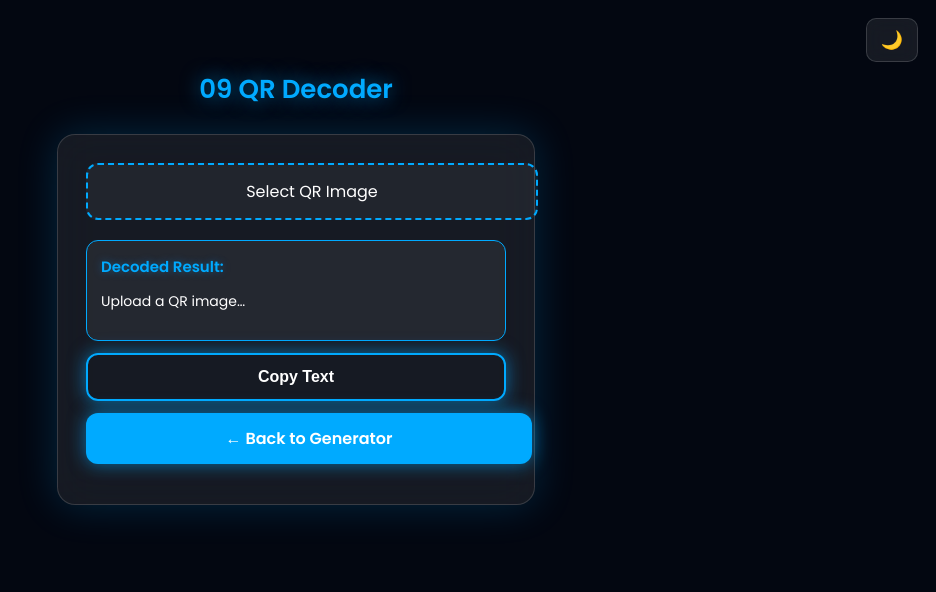
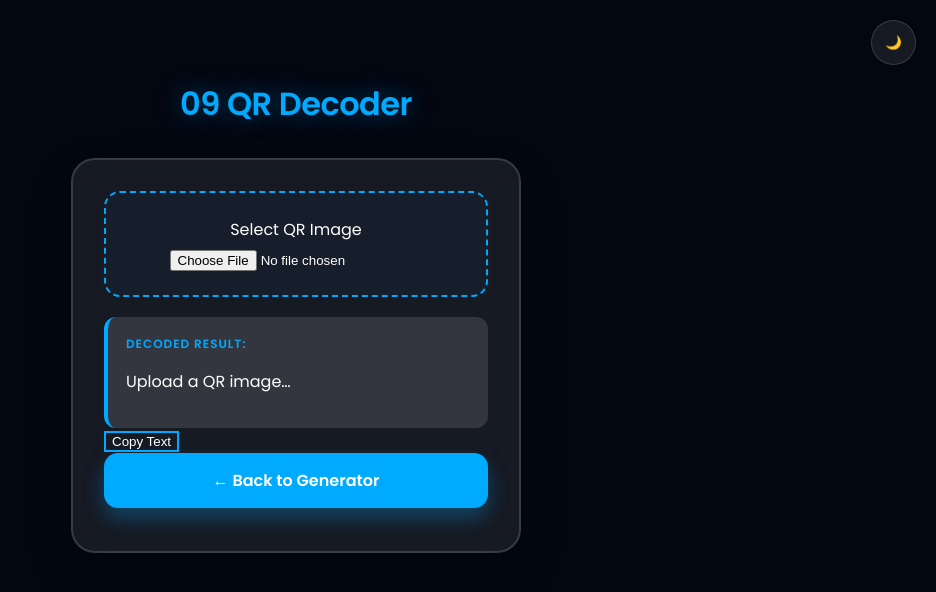
Before and after one commit to SandeepCoder09/qrcode, a plain HTML site: page decoder/index.html in a window 1280 px wide. Shown: the whole page, without its empty margins (344-1280 px from the left). Drawn offline with nearby package versions, Linux system fonts and the light colour scheme.

Commit message:
Update style.css

```diff
--- a/generator/style.css
+++ b/generator/style.css
@@ -3,177 +3,250 @@
 
 :root {
   --blue: #00aaff;
+  --blue-hover: #0088cc;
   --glass: rgba(255, 255, 255, 0.08);
+  --glass-heavy: rgba(255, 255, 255, 0.12);
   --border: rgba(255, 255, 255, 0.15);
-  --text-light: #fff;
-  --text-dark: #111;
+  --text-light: #ffffff;
+  --text-dark: #1a1a1a;
   --dark-bg: #030711;
-  --light-bg: #e8f0ff;
+  --light-bg: #f0f4f8;
+  --transition: all 0.3s cubic-bezier(0.4, 0, 0.2, 1);
 }
 
 /* Themes */
 [data-theme="dark"] {
   --bg: var(--dark-bg);
   --text: var(--text-light);
+  --input-bg: rgba(255, 255, 255, 0.05);
 }
 
 [data-theme="light"] {
   --bg: var(--light-bg);
   --text: var(--text-dark);
+  --glass: rgba(0, 0, 0, 0.04);
+  --border: rgba(0, 0, 0, 0.1);
+  --input-bg: #ffffff;
+}
+
+/* Base Styles */
+* {
+  box-sizing: border-box;
+  -webkit-tap-highlight-color: transparent;
 }
 
 body {
   margin: 0;
-  padding: 0;
-  font-family: Poppins, sans-serif;
+  padding: 0 15px;
+  font-family: 'Poppins', sans-serif;
   background: var(--bg);
   color: var(--text);
-  transition: 0.3s ease;
-  text-align: center;
+  transition: var(--transition);
+  min-height: 100vh;
+  display: flex;
+  flex-direction: column;
+  align-items: center;
+  overflow-x: hidden;
 }
 
-/* Toggle Button (Top Right) */
+/* Toggle Button (Modernized) */
 .toggle-btn {
   position: fixed;
-  top: 18px;
-  right: 18px;
+  top: 20px;
+  right: 20px;
   background: var(--glass);
   border: 1px solid var(--border);
   color: var(--text);
-  padding: 10px 14px;
-  border-radius: 10px;
+  padding: 12px;
+  width: 45px;
+  height: 45px;
+  border-radius: 50%;
   cursor: pointer;
-  backdrop-filter: blur(10px);
-  font-size: 18px;
+  backdrop-filter: blur(12px);
+  display: flex;
+  align-items: center;
+  justify-content: center;
+  z-index: 1000;
+  transition: var(--transition);
 }
 
-/* Title */
+.toggle-btn:hover {
+  transform: rotate(15deg) scale(1.1);
+  background: var(--glass-heavy);
+}
+
+/* Title Styling */
 .main-title {
-  font-size: 26px;
-  margin-top: 70px;
-  text-align: center;
+  font-size: clamp(1.5rem, 5vw, 2rem); /* Fluid Typography */
+  margin-top: 80px;
+  margin-bottom: 10px;
   font-weight: 600;
   color: var(--blue);
-  text-shadow: 0 0 20px rgba(0,170,255,0.6);
+  text-shadow: 0 0 25px rgba(0, 170, 255, 0.4);
+  letter-spacing: -0.5px;
 }
 
-/* Card */
+/* Card - Enhanced Glassmorphism */
 .card {
-  width: 90%;
-  max-width: 420px;
-  margin: 25px auto;
-  padding: 28px;
-  border-radius: 18px;
+  width: 100%;
+  max-width: 450px;
+  margin: 20px auto 40px;
+  padding: 32px;
+  border-radius: 24px;
   background: var(--glass);
   border: 1px solid var(--border);
-  box-shadow: 0 0 40px rgba(0,170,255,0.2);
+  box-shadow: 0 20px 50px rgba(0, 0, 0, 0.1),
+              inset 0 0 0 1px var(--border);
   backdrop-filter: blur(20px);
+  -webkit-backdrop-filter: blur(20px);
+  animation: fadeIn 0.6s ease-out;
 }
 
-/* Inputs */
+/* Form Elements */
 input[type="text"] {
   width: 100%;
-  padding: 14px;
-  border-radius: 12px;
-  border: 2px solid var(--blue);
-  background: rgba(255,255,255,0.05);
+  padding: 16px;
+  border-radius: 14px;
+  border: 2px solid transparent;
+  background: var(--input-bg);
   color: var(--text);
-  margin-bottom: 18px;
-  font-size: 15px;
+  margin-bottom: 20px;
+  font-size: 16px;
+  transition: var(--transition);
+  outline: none;
+  box-shadow: 0 4px 10px rgba(0,0,0,0.05);
 }
 
-/* File Upload */
+input[type="text"]:focus {
+  border-color: var(--blue);
+  box-shadow: 0 0 15px rgba(0, 170, 255, 0.3);
+}
+
+/* File Upload Area */
 .file-label {
-  display: block;
+  display: flex;
+  flex-direction: column;
+  align-items: center;
+  gap: 8px;
   width: 100%;
-  padding: 14px;
-  background: rgba(255,255,255,0.05);
+  padding: 24px;
+  background: rgba(0, 170, 255, 0.03);
   border: 2px dashed var(--blue);
-  border-radius: 12px;
+  border-radius: 16px;
   cursor: pointer;
   margin-bottom: 20px;
   color: var(--text);
+  transition: var(--transition);
 }
 
-.file-label input {
-  display: none;
+.file-label:hover {
+  background: rgba(0, 170, 255, 0.08);
+  transform: translateY(-2px);
 }
 
-/* Buttons */
-.btn,
-.btn-secondary,
-.switch-page {
-  display: block;
+/* Buttons Styling */
+.btn, .switch-page {
+  display: inline-flex;
+  align-items: center;
+  justify-content: center;
   width: 100%;
-  padding: 13px;
-  border-radius: 12px;
-  text-align: center;
-  margin: 12px 0;
+  padding: 15px;
+  border-radius: 14px;
+  border: none;
   background: var(--blue);
-  color: white;
+  color: #fff;
   font-weight: 600;
+  font-size: 16px;
   cursor: pointer;
+  transition: var(--transition);
+  box-shadow: 0 10px 20px rgba(0, 170, 255, 0.3);
   text-decoration: none;
-  font-size: 16px;
-  box-shadow: 0 0 18px rgba(0,170,255,0.6);
-  transition: 0.2s;
+  margin-bottom: 12px;
+}
+
+.btn:hover {
+  background: var(--blue-hover);
+  transform: translateY(-2px);
+  box-shadow: 0 12px 25px rgba(0, 170, 255, 0.4);
+}
+
+.btn:active {
+  transform: translateY(0);
 }
 
 .btn-secondary {
   background: transparent;
   border: 2px solid var(--blue);
+  color: var(--text);
+  box-shadow: none;
 }
 
-/* QR Canvas */
-canvas, #qrOutput img {
-  width: 260px;
-  border-radius: 14px;
-  margin-top: 20px;
+.btn-secondary:hover {
+  background: var(--blue);
+  color: #fff;
 }
 
-/* Decoded Box */
-.decoded-box {
-  padding: 14px;
-  background: rgba(255,255,255,0.06);
-  border: 1px solid var(--blue);
-  border-radius: 12px;
-  margin-top: 15px;
-
-  /* Fix overflow */
-  max-height: 180px;
-  overflow-y: auto;
-
-  /* text */
-  text-align: left;
+/* Output Area */
+#qrOutput, canvas {
+  max-width: 100%;
+  height: auto !important;
+  border-radius: 16px;
+  margin-top: 25px;
+  background: white; /* Ensures QR code contrast */
+  padding: 15px;
+  box-shadow: 0 10px 30px rgba(0,0,0,0.1);
 }
 
-/* Title inside the decoded box */
+/* Decoded Content Box */
+.decoded-box {
+  padding: 18px;
+  background: var(--glass-heavy);
+  border-left: 4px solid var(--blue);
+  border-radius: 12px;
+  margin-top: 20px;
+  max-height: 200px;
+  overflow-y: auto;
+  text-align: left;
+  scrollbar-width: thin;
+}
+
 .decoded-title {
   display: block;
+  text-transform: uppercase;
+  font-size: 12px;
+  letter-spacing: 1px;
+  color: var(--blue);
+  margin-bottom: 8px;
   font-weight: 600;
-  color: var(--blue);
-  margin-bottom: 6px;
-  font-size: 15px;
-  text-shadow: 0 0 8px rgba(0,170,255,0.4);
 }
 
-#decodedText {
-  white-space: normal;
-  word-wrap: break-word;
-  font-size: 14px;
-  line-height: 1.4;
+/* Animations */
+@keyframes fadeIn {
+  from { opacity: 0; transform: translateY(20px); }
+  to { opacity: 1; transform: translateY(0); }
 }
 
-/* Spinner */
-.spinner {
-  width: 42px;
-  height: 42px;
-  border-radius: 50%;
-  margin: 15px auto;
-  border: 4px solid rgba(255,255,255,0.3);
-  border-top: 4px solid var(--blue);
-  animation: spin 0.8s linear infinite;
-  display: none;
+/* Responsive Breakpoints */
+@media (max-width: 480px) {
+  .card {
+    padding: 24px 18px;
+    border-radius: 20px;
+  }
+
+  .main-title {
+    margin-top: 60px;
+  }
+
+  .toggle-btn {
+    top: 15px;
+    right: 15px;
+  }
 }
 
-@keyframes spin { to { transform: rotate(360deg); } }
+/* Utility for high contrast */
+@media (prefers-reduced-motion: reduce) {
+  * {
+    animation: none !important;
+    transition: none !important;
+  }
+}
```
